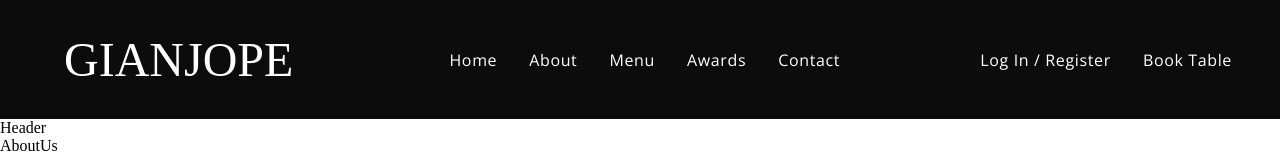
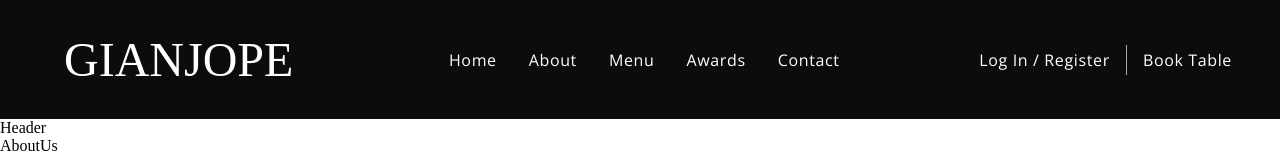
Before and after one commit to guigianjope/react-restaurant, a React (Create React App) app: page / in a window 1280 px wide. Shown: the top 155 px of the page. Built offline with nearby package versions, Linux system fonts and the light colour scheme; a web font is replaced by a local one.

Commit message:
login and register options

```diff
--- a/src/components/Navbar/Navbar.css
+++ b/src/components/Navbar/Navbar.css
@@ -47,3 +47,13 @@
     text-decoration: none;
     transition: 0.5s ease;
 }
+
+.app__navbar-login a:hover {
+    border-bottom: 1px solid var(--color-golden);
+}
+
+.app__navbar-login div {
+    width: 1px;
+    height: 30px;
+    background-color: var(--color-grey);
+}
```
